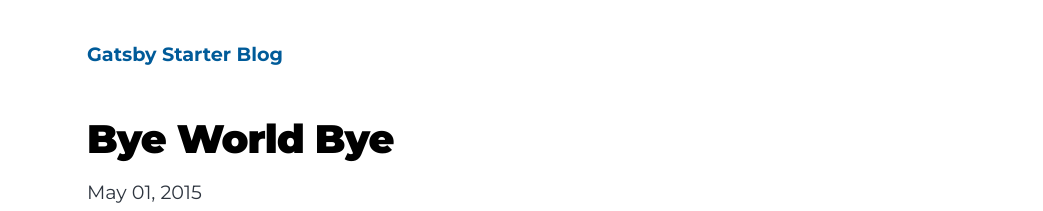
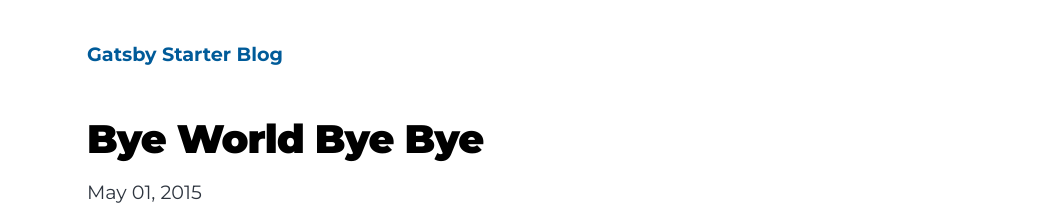
Before and after one commit to sushin-42/sushin-42.github.io, a Gatsby site: page /hello-world/ in a window 1280 px wide. Shown: the top 211 px of the page, without its empty margins (237-1280 px from the left). Built offline with nearby package versions, Linux system fonts and the light colour scheme; Gatsby itself is replaced by a stand-in of ours; some packages are replaced by stand-ins of ours.

Commit message:
Verify Ownership 2

```diff
--- a/content/blog/hello-world/index.md
+++ b/content/blog/hello-world/index.md
@@ -1,5 +1,5 @@
 ---
-title: Bye World Bye
+title: Bye World Bye Bye
 date: "2015-05-01T22:12:03.284Z"
 description: "Hello World"
 ---
```
Also changed, not shown: googlec7608bd32030ff79.html (added, +1 -0 lines).
